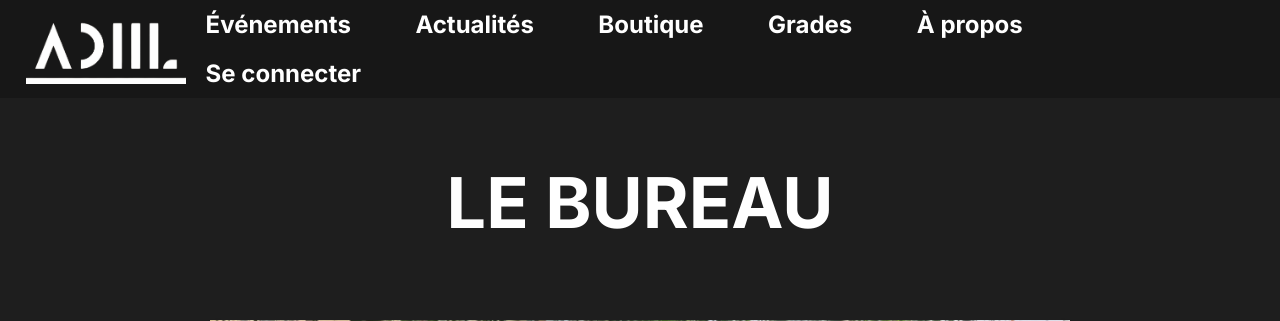
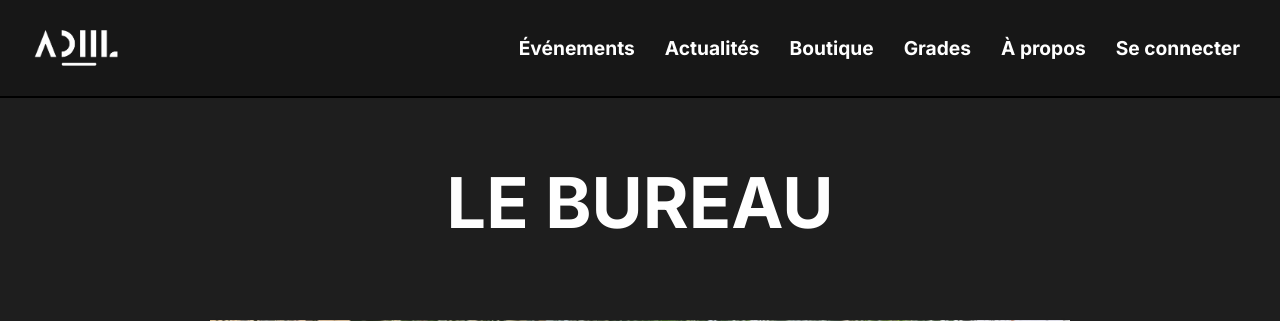
Before and after one commit to SAE-S3-grp1/site, a PHP site: page /about.php in a window 1280 px wide. Shown: the top 321 px of the page. Run offline with PHP 8.4, Linux system fonts and the light colour scheme; some web fonts are replaced.

Commit message:
Fixed header

```diff
--- a/styles/header_style.css
+++ b/styles/header_style.css
@@ -5,36 +5,43 @@
 
 header {
     display: flex;
+    flex-direction: row;
     justify-content: space-between;
+    align-items: center;
     position: fixed;
     background-color: rgb(23, 23, 23);
+    border-bottom: 2px solid black;
     width: 100%;
     height: 98px;
     top:0;
     right:0;
-    padding-left: 1vw;
     margin-bottom: 11.69vh;
     z-index: 999;
+    padding: 0px 30px;
 }
 
 nav {
+    width: 100%;
+    height: 100%;
+}
+header nav ul{
     display: flex;
+    flex-direction: row;
+    justify-content: flex-end;
     align-items: center;
+    width: 100%;
+    height: 100%;
+    margin: 0px;
+    padding: 0px;
+    list-style-type: none;
+    gap: 10px;
 }
-
-header li {
-    display: inline-block;
-    padding: 10px;
-}
-
 
 header a:not(#accueil){
     font-family: 'Inter', serif;
     font-weight: bold;
-    font-size: 1.5em;
-
-    border-radius: 15px;
-    margin-right: 20px;
+    font-size: 1.2em;
+    border-radius: 10px;
     transition-duration: 0.2s;
     padding: 10px;
     text-align: center;
@@ -43,18 +50,16 @@ header a:not(#accueil){
 header a:hover:not(#accueil){
     color: rgb(23, 23, 23);
     background-color: rgb(119, 241, 190);
-
 }
 
 #accueil {
-    display: flex;
-    align-items: center;
-    padding-left: 1vw;
+    height: 40px;
 }
 
 #accueil img {
     margin: 0px;
-    width: 160px;
+    padding: 0px;
+    height: 100%;
 }
 
 #header_admin{
```
Also changed, not shown: assets/logo.png.
